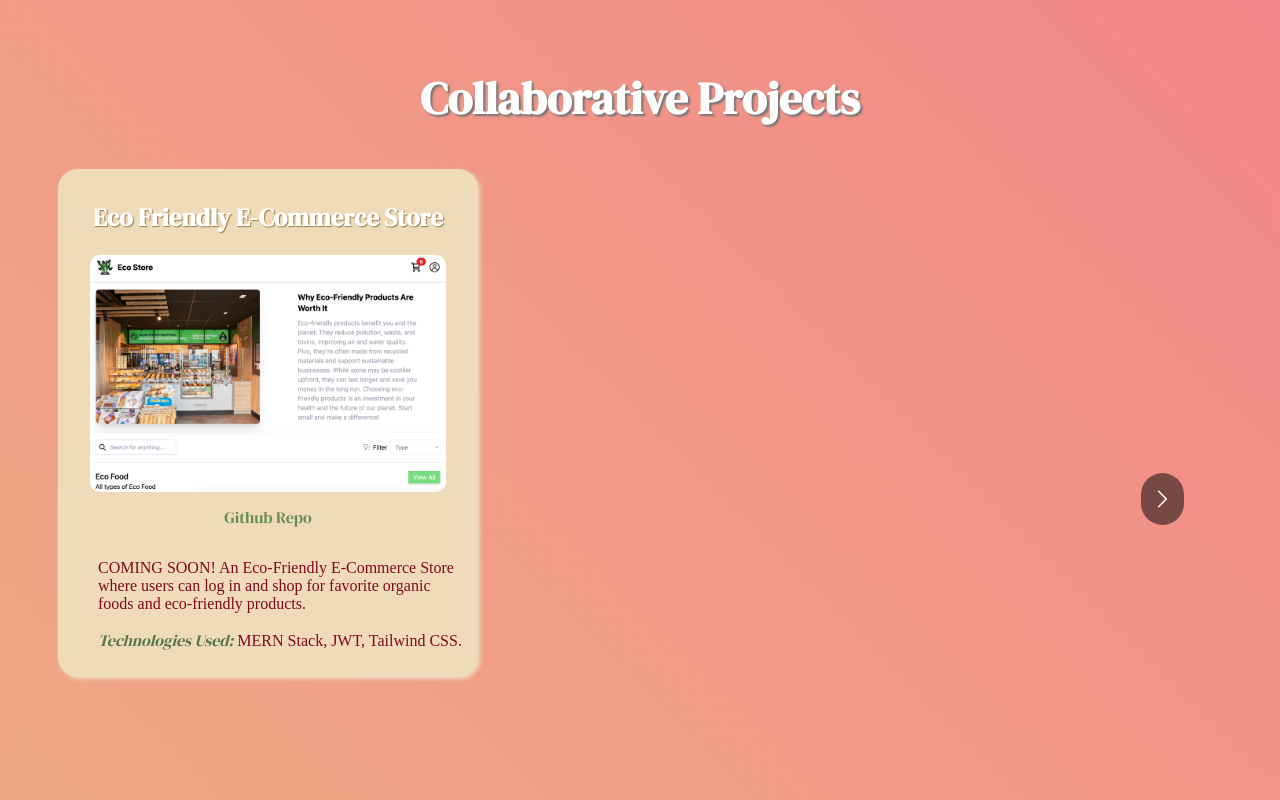
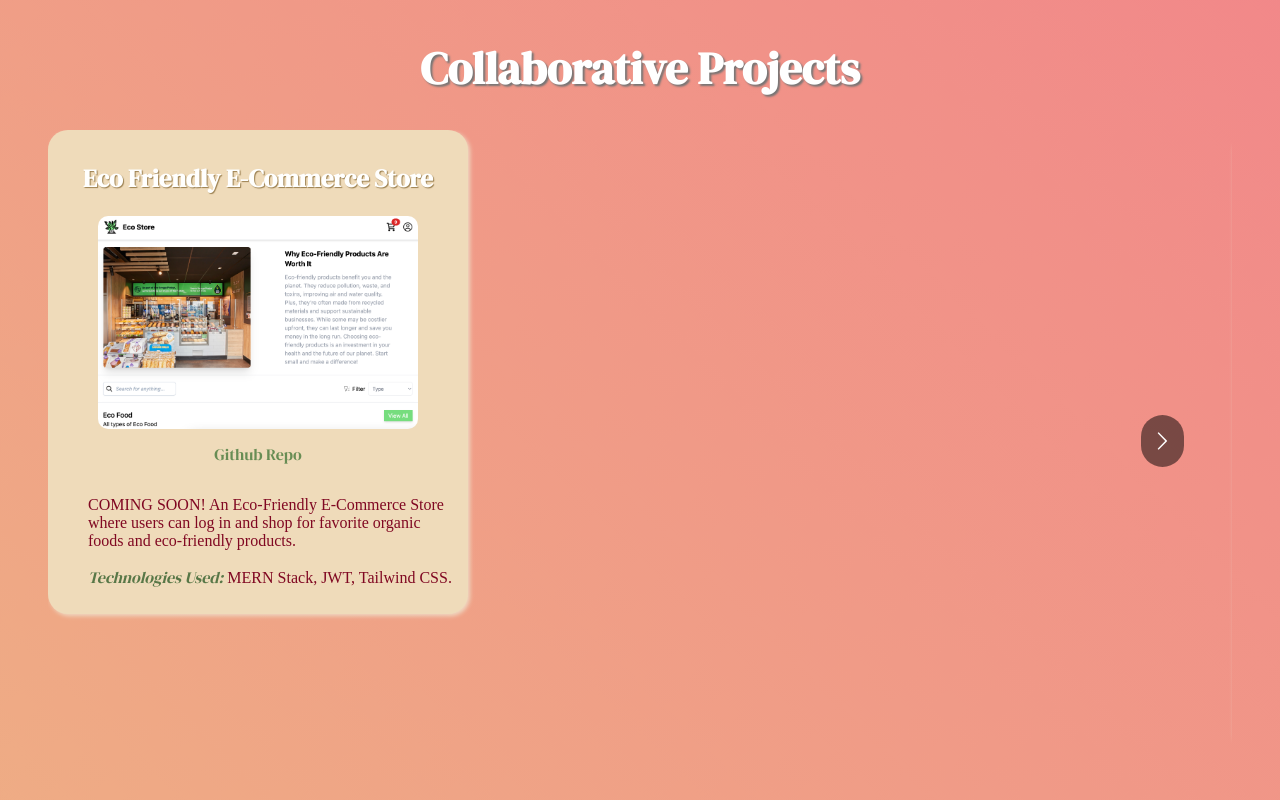
Before and after one commit to Allicris/allison-cristine, a React (Vite) app: page / in a window 1280 px wide. Shown: the part 880-1680 px from the top of the page. Built offline with nearby package versions, Linux system fonts and the light colour scheme.

Commit message:
fixed margins and padding

```diff
--- a/src/styles/About.css
+++ b/src/styles/About.css
@@ -6,6 +6,7 @@
   position: relative;
   padding: 130px;
   margin: -10px;
+  margin-bottom: 150px;
 }
 
 .about-me::before {
--- a/src/styles/Portfolio.css
+++ b/src/styles/Portfolio.css
@@ -2,7 +2,7 @@
   font-family: 'DM Serif Display', 'serif';
   font-size: 45px;
   color: rgb(255, 255, 255);
-  margin-top: 15%;
+  margin-top: 7%;
   text-align: center;
   text-shadow: 2px 2px 2px rgb(118, 117, 117);
 }
@@ -15,7 +15,6 @@
 
 .project {
   font-family: "Noto Serif JP", serif;
-  margin: 10px;
   padding: 10px;
   max-width: 400px;
   text-align: center;
@@ -37,7 +36,7 @@ em {
 }
 
 .images {
-  max-width: 89%;
+  max-width: 80%;
   max-height: auto;
   margin: auto;
   border-radius: 10px;
```
